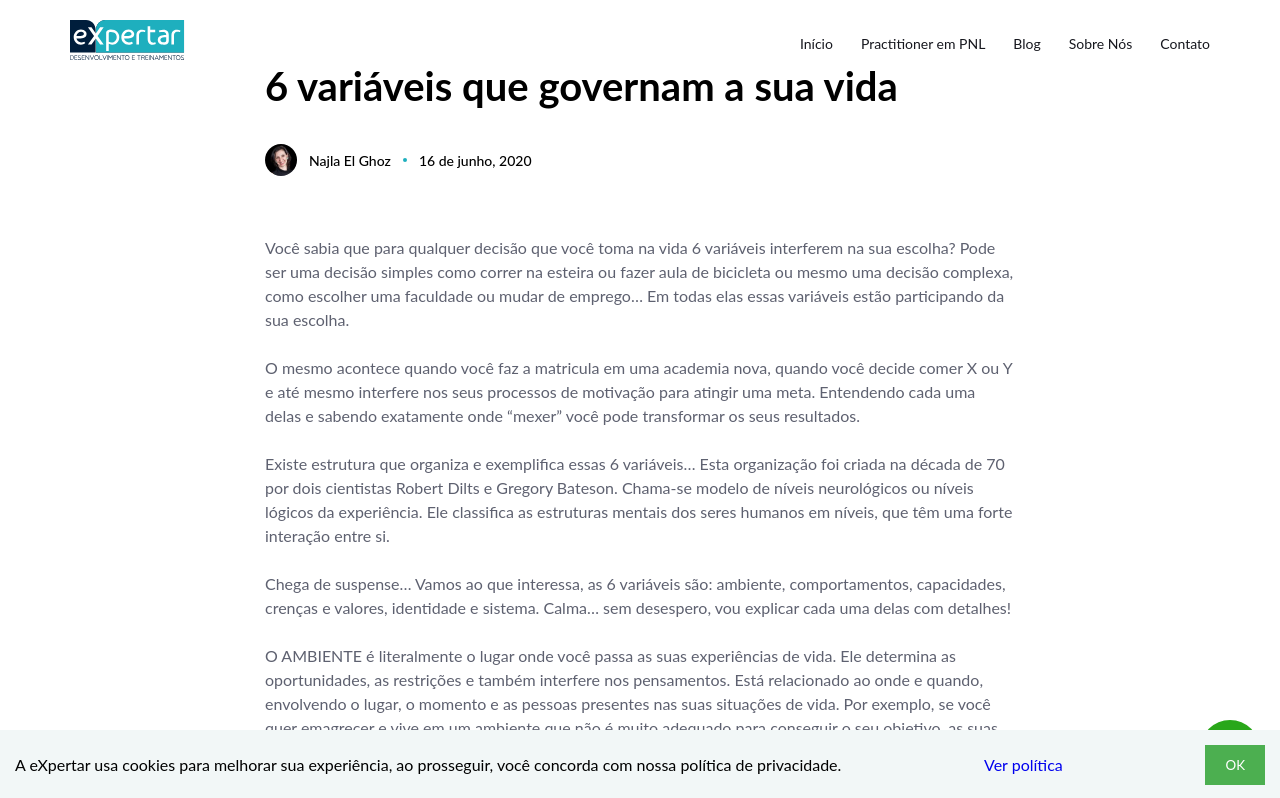
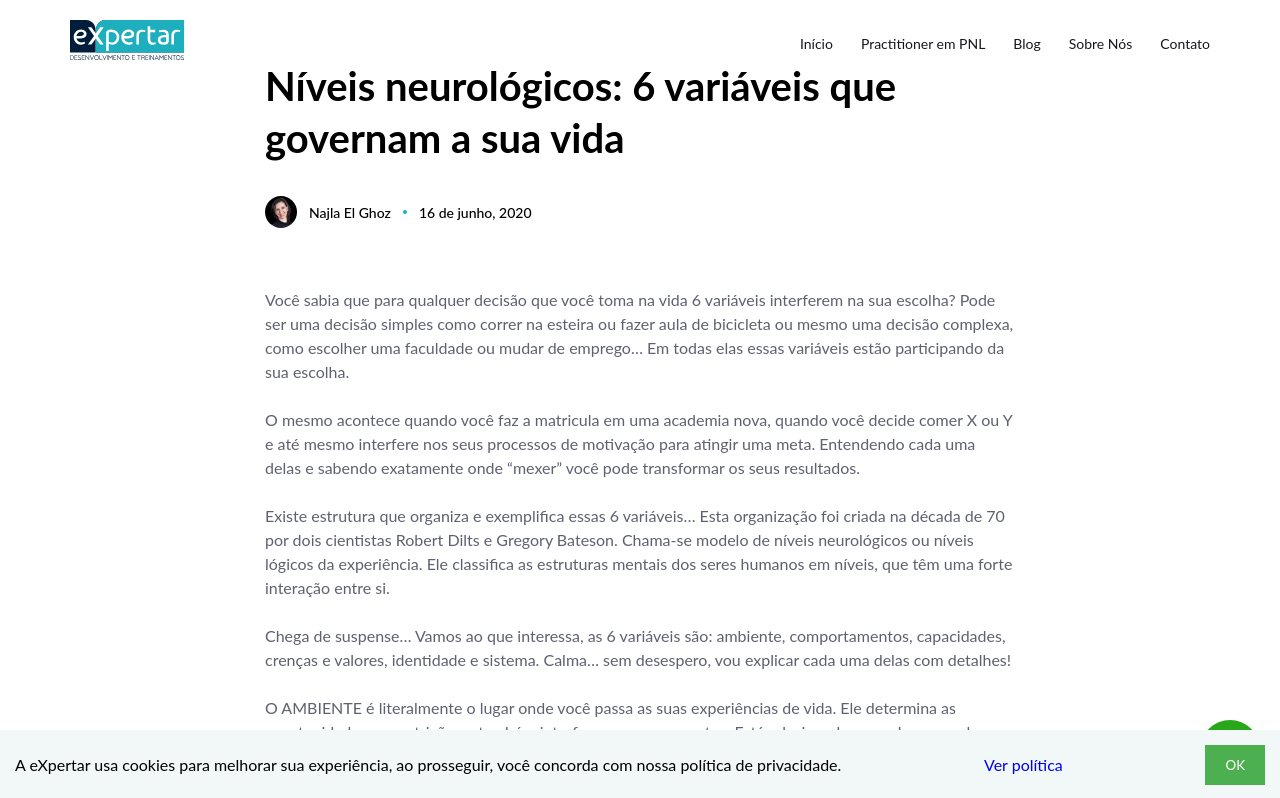
Before and after one commit to Najlacristina/expertar, a plain HTML site: page blog/niveis-neurologicos-pnl.html in a window 1280 px wide. Shown: the top 798 px of the page. Drawn offline with nearby package versions, Linux system fonts and the light colour scheme; a script that the page names is missing; files whose address does not match are found by name.

Commit message:
Update niveis-neurologicos-pnl.html

```diff
--- a/blog/niveis-neurologicos-pnl.html
+++ b/blog/niveis-neurologicos-pnl.html
@@ -33,7 +33,7 @@
 
     <div class="section post">
         <div class="container header-post">
-            <h1>6 variáveis que governam a sua vida</h1>
+            <h1>Níveis neurológicos: 6 variáveis que governam a sua vida</h1>
 
             <div class="min-author">
                 <div class="author"><img src="/blog/assets/images/najla-el-ghoz.jpg" alt="Najla El Ghoz"><h6>Najla El Ghoz</h6></div>
```
